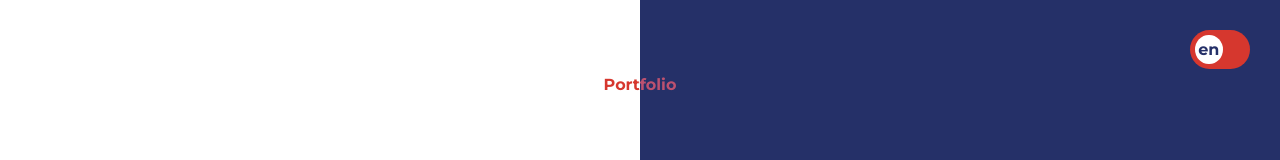
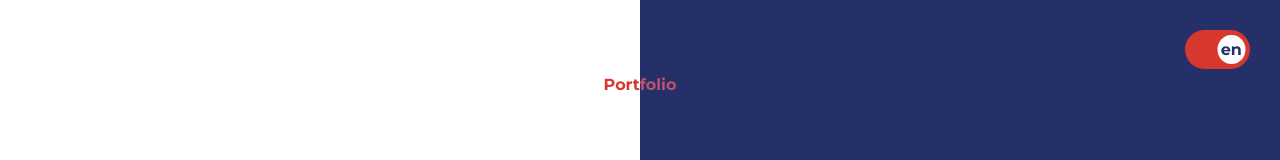
Before and after one commit to archi974/Portfolio-2.0, a React (Create React App) app: page / in a window 1280 px wide. Shown: the top 160 px of the page. Built offline with nearby package versions, Linux system fonts and the light colour scheme.

Commit message:
[UPDATE] button language animation

```diff
--- a/src/components/layout.jsx
+++ b/src/components/layout.jsx
@@ -13,9 +13,11 @@ const Layout = ({ children, toggleLanguage, language, styleButton }) => {
           Menu //
         </NavLink>
         <div onClick={toggleLanguage} className={`language-toggle ${styleButton}`}>
-          <button className="language-button">
-            {language}
-          </button>
+          <div className={`animate-translate`}>
+            <button className="language-button">
+              {language}
+            </button>
+          </div>
         </div>
       </header>
       <main className="main">{children}</main>
--- a/src/styles/components/_layout.scss
+++ b/src/styles/components/_layout.scss
@@ -6,13 +6,29 @@ header {
 
     .language-toggle {
         display: flex;
-        padding: 5px;
         margin-left: 5px;
         background-color: $red;
         color: #fff;
         border-radius: 20px;
-        width: 60px;
+        width: 65px;
+        padding-right: 5px;
         cursor: pointer;
+
+        &.button-fr {
+            .animate-translate {
+                transform: translateX(0);
+            }
+        }
+
+        &.button-en {
+            .animate-translate {
+                transform: translateX(100%);
+            }
+        }
+
+        .animate-translate {
+            transition: transform .7s ease;
+            margin: 5px;
 
             .language-button {
                 display: flex;
@@ -26,13 +42,7 @@ header {
                 width: 27.5px;
                 color: $blue;
             }
-
         }
-    .button-fr {
-        justify-content: end;
-    }
-    .button-en {
-        justify-content: start;
     }
 
     .nav-menu {
```
Also changed, not shown: src/styles/index.min.css, 1 other file (tests, documents, lock files or other folders). Lines whose indentation alone changed are shown as unchanged.
